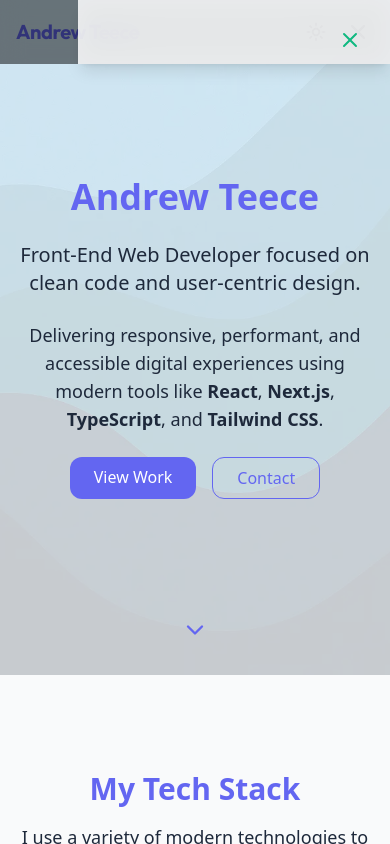
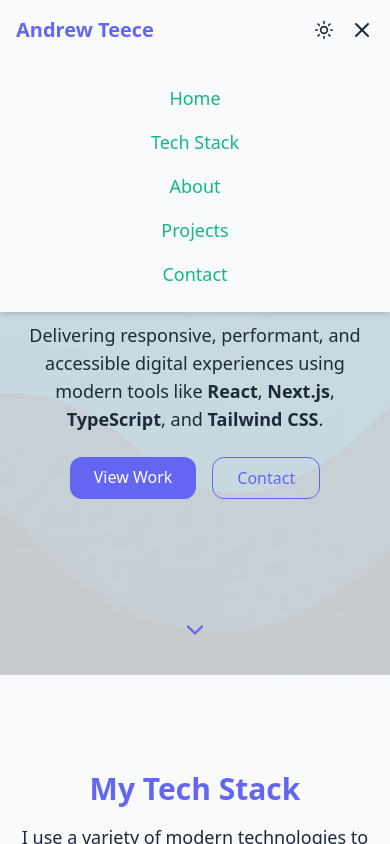
Before and after one commit to andrewteece/andrewteece-portfolio, a React (Vite) app: page / in a window 390 px wide. Both pictures are taken after a click on the button 358 px from the left and 32 px from the top of the page. Shown: the top 844 px of the page. Built offline with nearby package versions, Linux system fonts and the light colour scheme.

Commit message:
fix mobile nav and add subtle effect drop down

```diff
--- a/src/components/Header/Header.tsx
+++ b/src/components/Header/Header.tsx
@@ -1,6 +1,6 @@
-import { useEffect, useState } from 'react';
+import { useEffect, useRef, useState } from 'react';
 import { Menu, X } from 'lucide-react';
-import { AnimatePresence, motion } from 'framer-motion';
+import { motion, AnimatePresence } from 'framer-motion';
 import ThemeToggle from '../Header/ThemeToggle';
 import NavLinks from '../Header/NavLinks';
 
@@ -9,132 +9,78 @@ export default function Header() {
     () => window.matchMedia('(prefers-color-scheme: dark)').matches
   );
   const [menuOpen, setMenuOpen] = useState(false);
+  // eslint-disable-next-line @typescript-eslint/no-unused-vars
   const [activeSection, setActiveSection] = useState('');
-  const [scrolled, setScrolled] = useState(false);
 
+  const menuRef = useRef(null);
+
+  // Dark mode
   useEffect(() => {
     document.documentElement.classList.toggle('dark', isDark);
   }, [isDark]);
 
+  // Click outside to close
   useEffect(() => {
-    const handleScroll = () => {
-      setScrolled(window.scrollY > 10);
-
-      const sections = ['#about', '#projects', '#footer']
-        .map((id) => {
-          const el = document.querySelector(id);
-          return el
-            ? { id, top: el.getBoundingClientRect().top + window.scrollY }
-            : null;
-        })
-        .filter(Boolean);
-
-      const scrollPos = window.scrollY + 100;
-      for (let i = sections.length - 1; i >= 0; i--) {
-        const section = sections[i];
-        if (section && scrollPos >= section.top) {
-          setActiveSection(section.id);
-          break;
-        }
+    const handleClickOutside = (event: MouseEvent) => {
+      if (
+        menuRef.current &&
+        !(menuRef.current as HTMLElement).contains(event.target as Node)
+      ) {
+        setMenuOpen(false);
       }
     };
 
-    window.addEventListener('scroll', handleScroll);
-    handleScroll();
-    return () => window.removeEventListener('scroll', handleScroll);
-  }, []);
+    if (menuOpen) {
+      document.addEventListener('mousedown', handleClickOutside);
+    }
+    return () => {
+      document.removeEventListener('mousedown', handleClickOutside);
+    };
+  }, [menuOpen]);
 
   return (
-    <header
-      className={`fixed top-0 left-0 right-0 z-50 transition-colors duration-300 ${
-        scrolled
-          ? 'shadow-lg border-b border-[var(--color-accent)/40] backdrop-blur-md bg-[var(--color-bg)/90]'
-          : 'border-transparent backdrop-blur-md bg-[var(--color-bg)/70]'
-      }`}
-    >
+    <header className='fixed top-0 left-0 right-0 z-50 bg-[var(--color-bg)] backdrop-blur-md shadow-md'>
       <div className='max-w-7xl mx-auto px-4 py-4 flex justify-between items-center'>
-        <motion.div
-          className='text-xl font-extrabold tracking-tight text-[var(--color-brand)] font-[Outfit,sans-serif]'
-          initial={{ opacity: 0, y: -10 }}
-          animate={{ opacity: 1, y: 0 }}
-          transition={{ duration: 0.5 }}
-        >
-          Andrew <span className='opacity-80'>Teece</span>
-        </motion.div>
+        <div className='text-xl font-bold text-[var(--color-brand)]'>
+          Andrew Teece
+        </div>
 
+        {/* Desktop Nav */}
         <nav className='hidden md:flex items-center gap-6 text-sm'>
           <NavLinks activeSection={activeSection} />
           <ThemeToggle isDark={isDark} toggle={() => setIsDark(!isDark)} />
         </nav>
 
+        {/* Mobile Toggle */}
         <div className='md:hidden flex items-center gap-3'>
           <ThemeToggle isDark={isDark} toggle={() => setIsDark(!isDark)} />
           <button
             onClick={() => setMenuOpen(!menuOpen)}
             aria-label='Toggle menu'
-            className='p-1'
           >
             {menuOpen ? <X size={24} /> : <Menu size={24} />}
           </button>
         </div>
       </div>
 
+      {/* Mobile Menu */}
       <AnimatePresence>
         {menuOpen && (
-          <>
-            <motion.div
-              className='fixed inset-0 bg-black/50 z-30'
-              initial={{ opacity: 0 }}
-              animate={{ opacity: 1 }}
-              exit={{ opacity: 0 }}
-              transition={{ duration: 0.4 }}
-              onClick={() => setMenuOpen(false)}
-            />
-
-            <motion.aside
-              className='fixed inset-y-0 right-0 w-4/5 max-w-sm bg-[var(--color-bg)]/90 backdrop-blur-md shadow-lg z-40 p-6 flex flex-col gap-6 overflow-y-auto'
-              initial={{ x: '100%' }}
-              animate={{ x: 0 }}
-              exit={{ x: '100%' }}
-              transition={{ type: 'spring', stiffness: 150, damping: 24 }}
-            >
-              <motion.div
-                className='flex justify-end'
-                initial={{ opacity: 0, rotate: -90 }}
-                animate={{ opacity: 1, rotate: 0 }}
-                exit={{ opacity: 0, rotate: 90 }}
-                transition={{ duration: 0.3 }}
-              >
-                <button
-                  onClick={() => setMenuOpen(false)}
-                  aria-label='Close menu'
-                  className='p-1 text-[var(--color-accent)]'
-                >
-                  <X size={24} />
-                </button>
-              </motion.div>
-
-              <motion.div
-                className='flex flex-col gap-4 mt-4'
-                initial='hidden'
-                animate='visible'
-                variants={{
-                  hidden: {},
-                  visible: {
-                    transition: {
-                      staggerChildren: 0.1,
-                    },
-                  },
-                }}
-              >
-                <NavLinks
-                  onClick={() => setMenuOpen(false)}
-                  activeSection={activeSection}
-                  animated
-                />
-              </motion.div>
-            </motion.aside>
-          </>
+          <motion.nav
+            ref={menuRef}
+            initial={{ opacity: 0, y: -20 }}
+            animate={{ opacity: 1, y: 0 }}
+            exit={{ opacity: 0, y: -20 }}
+            transition={{ duration: 0.3 }}
+            className='absolute top-full left-0 w-full bg-[var(--color-bg)] py-6 shadow-md md:hidden'
+          >
+            <ul className='flex flex-col items-center gap-4'>
+              <NavLinks
+                activeSection={activeSection}
+                onClick={() => setMenuOpen(false)}
+              />
+            </ul>
+          </motion.nav>
         )}
       </AnimatePresence>
     </header>
--- a/src/components/Header/NavLinks.tsx
+++ b/src/components/Header/NavLinks.tsx
@@ -1,10 +1,9 @@
 import { motion } from 'framer-motion';
-import { cn } from '../../lib/utils';
+import { cn } from '../../lib/utils'; // Or replace with basic utility below
 
 interface NavLinksProps {
   activeSection?: string;
   onClick?: () => void;
-  animated?: boolean;
 }
 
 const navItems = [
@@ -18,7 +17,7 @@ const navItems = [
 export default function NavLinks({ activeSection, onClick }: NavLinksProps) {
   return (
     <motion.ul
-      className='flex flex-col md:flex-row gap-4 text-lg'
+      className='flex flex-col items-center gap-4 text-lg md:flex-row md:gap-6'
       initial='hidden'
       animate='visible'
       exit='hidden'
@@ -35,8 +34,8 @@ export default function NavLinks({ activeSection, onClick }: NavLinksProps) {
         <motion.li
           key={href}
           variants={{
-            hidden: { opacity: 0, x: 20 },
-            visible: { opacity: 1, x: 0 },
+            hidden: { opacity: 0, y: -10 },
+            visible: { opacity: 1, y: 0 },
           }}
         >
           <a
```
Also changed, not shown: public/images/apple-touch-icon.png (deleted).
